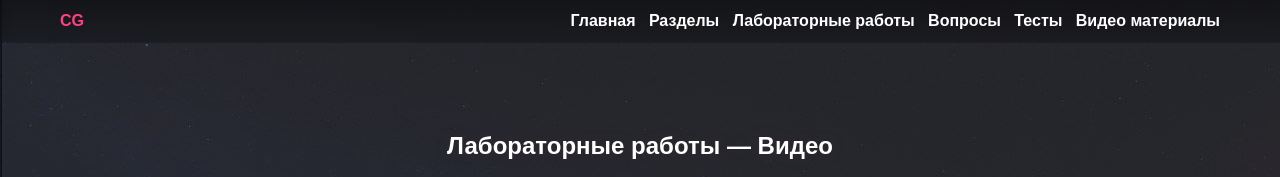
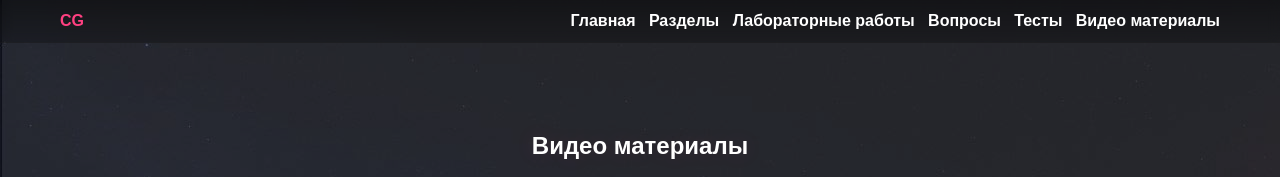
Before and after one commit to kompgrafsait-creator/kg, a plain HTML site: page video.html in a window 1280 px wide. Shown: the top 177 px of the page. Drawn offline with Linux system fonts and the light colour scheme.

Commit message:
Add files via upload

```diff
--- a/video.html
+++ b/video.html
@@ -79,7 +79,7 @@
   <main>
     <section>
       <div class="section-inner">
-        <h1>Лабораторные работы — Видео</h1>
+        <h1>Видео материалы</h1>
 
         <div class="grid">
           <!-- Раздел 1 -->
```
